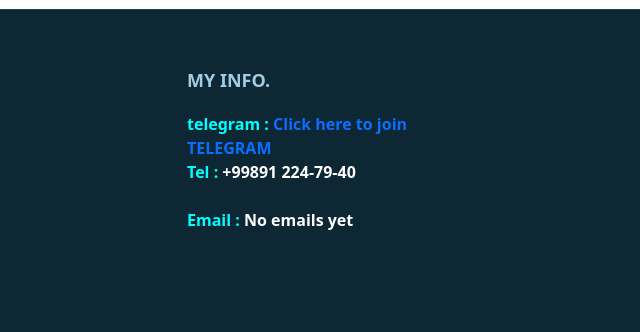
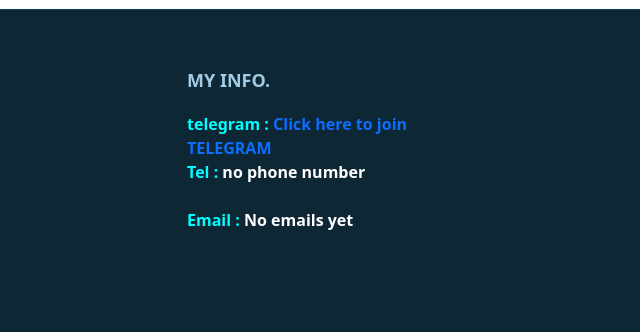
Before and after one commit to shohjahon27/mysite, a plain HTML site: page index.html in a window 1280 px wide. Shown: the part 5534-5866 px from the top of the page, 180-820 px from the left. Drawn offline with nearby package versions, Linux system fonts and the light colour scheme.

Commit message:
first commit

```diff
--- a/index.html
+++ b/index.html
@@ -816,7 +816,7 @@
                 <div class="col-lg-3 col-md-6 footer-contact">
                     <h4>MY INFO.</h4>
                         <strong style="color: aqua;">telegram :</strong><a href="https://t.me/pzer0man1"> Click here to join TELEGRAM</a> <br>
-                        <strong style="color: aqua;">Tel :</strong> +99891 224-79-40<br>
+                        <strong style="color: aqua;">Tel :</strong> no phone number<br>
                          <br>
                         <strong style="color: aqua;">Email : </strong>No emails yet
 
```
